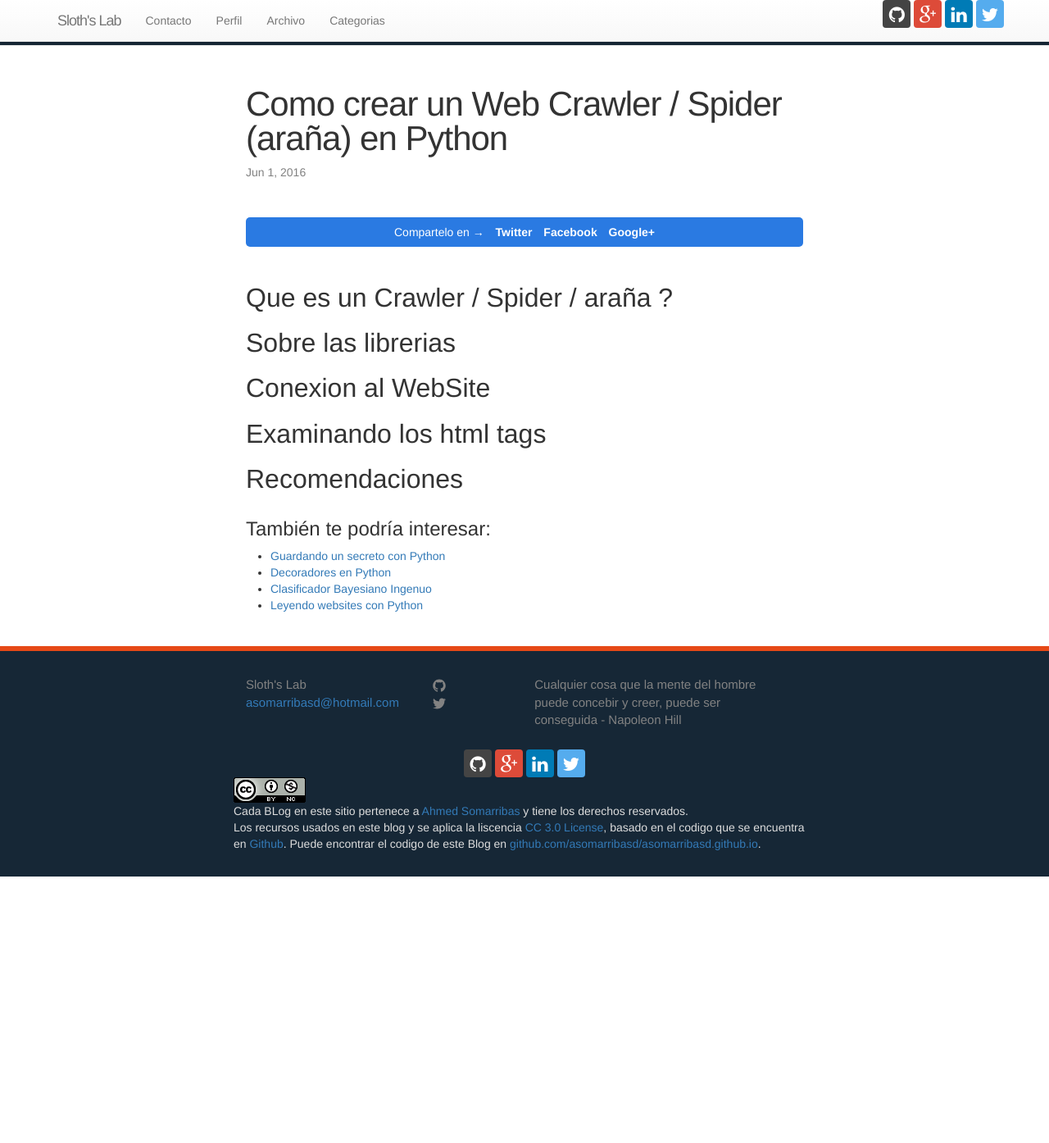
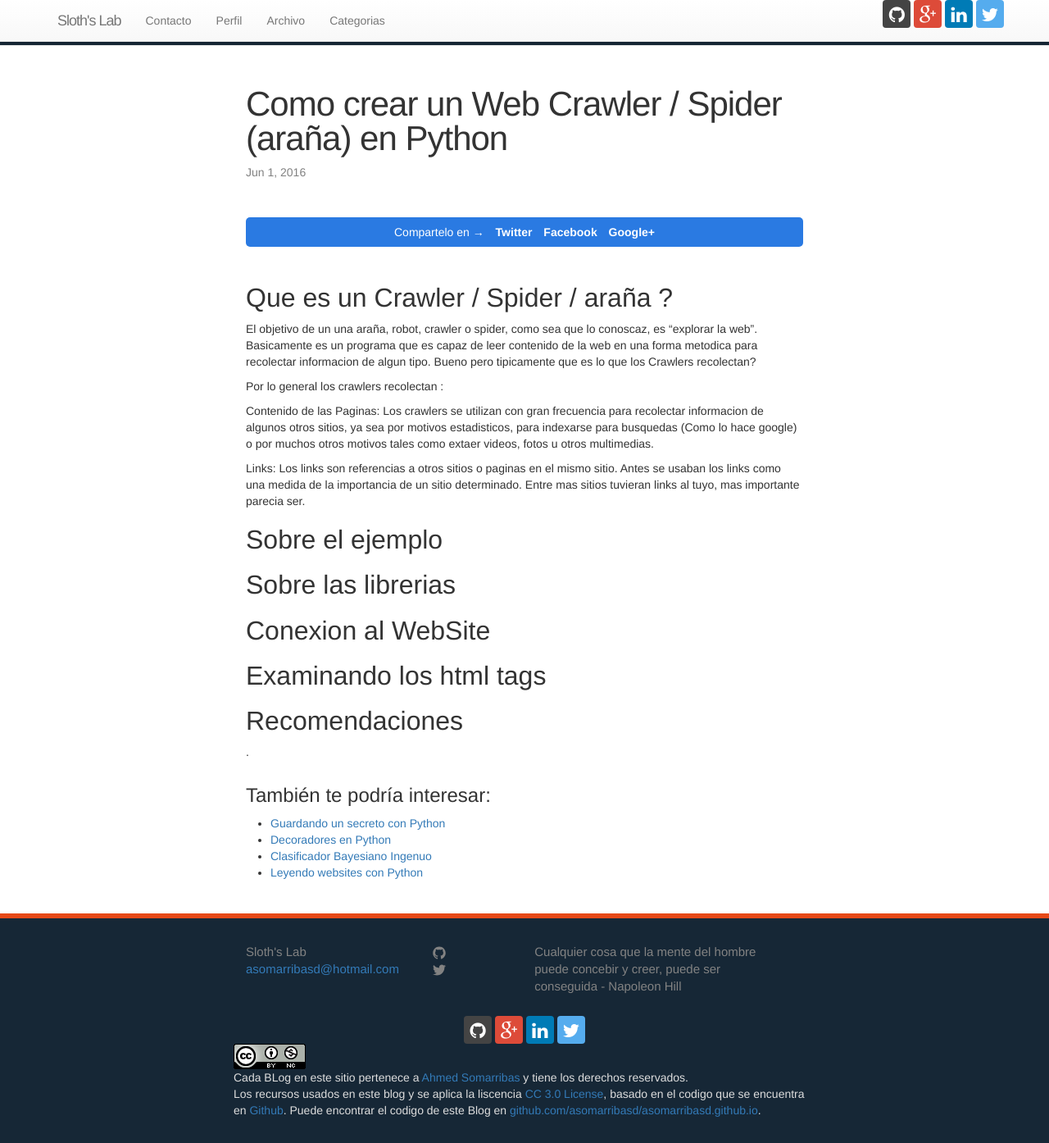
Before and after one commit to asomarribasd/asomarribasd.github.io, a Jekyll site: the page built from _posts/2016-06-01-python-spider.markdown, in a window 1280 px wide and 1394 px high. Shown: the whole window at 82% size. Built offline with Jekyll 4.4.1, drawn with Linux system fonts in a browser that asks for light colours; nearby versions of some CDN libraries; comment, search, counter and statistics services are not loaded.

Commit message:
Add introduction

```diff
--- a/_posts/2016-06-01-python-spider.markdown
+++ b/_posts/2016-06-01-python-spider.markdown
@@ -7,8 +7,19 @@ tags: [python, spyder]
 ---
 
 
+## Que es un Crawler / Spider / araña ?
 
-## Que es un Crawler / Spider / araña ?
+El objetivo de un una araña, robot, crawler o spider, como sea que lo conoscaz, es "explorar la web". Basicamente es un programa que es capaz de leer contenido de la web en una forma metodica para recolectar informacion de algun tipo. Bueno pero tipicamente que es lo que los Crawlers recolectan?
+
+Por lo general los crawlers recolectan :
+
+Contenido de las Paginas: Los crawlers se utilizan con gran frecuencia para recolectar informacion de algunos otros sitios, ya sea por motivos estadisticos, para indexarse para busquedas (Como lo hace google) o por muchos otros motivos tales como extaer videos, fotos u otros multimedias.
+
+Links: Los links son referencias a otros sitios o paginas en el mismo sitio. Antes se usaban los links como una medida de la importancia de un sitio determinado. Entre mas sitios tuvieran links al tuyo, mas importante parecia ser.
+
+
+## Sobre el ejemplo
+
 
 
 ## Sobre las librerias
@@ -21,3 +32,7 @@ tags: [python, spyder]
 
 
 ## Recomendaciones
+
+
+
+.
```
